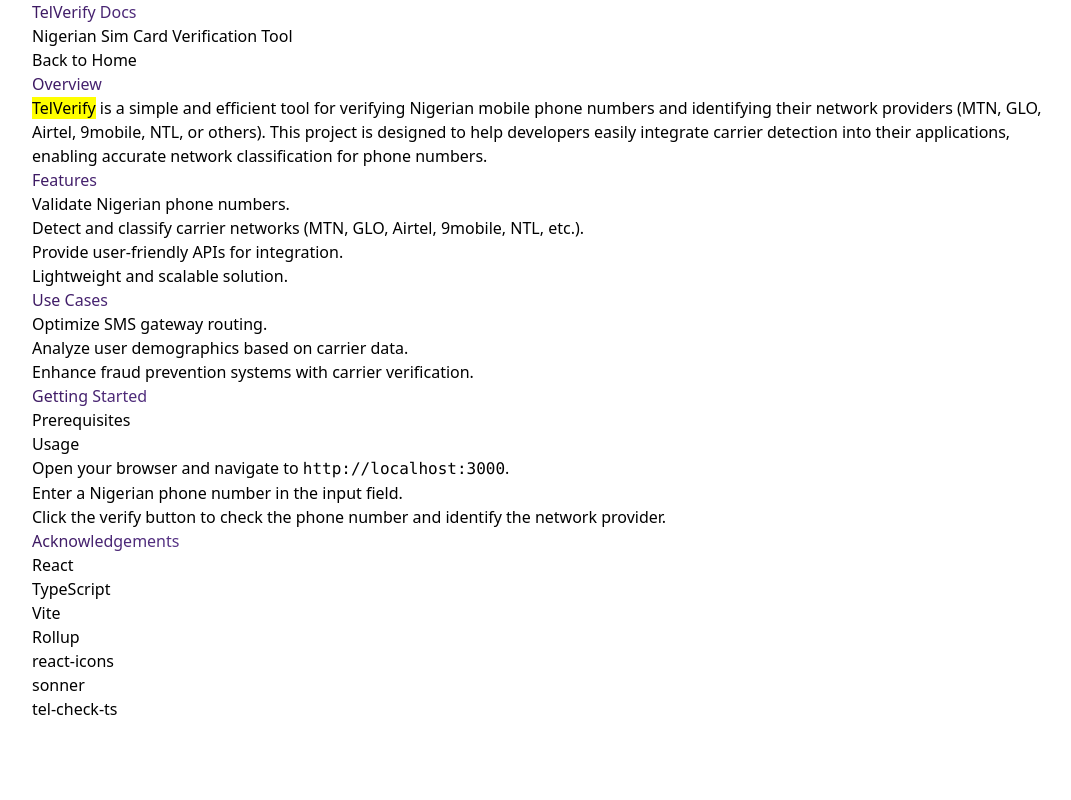
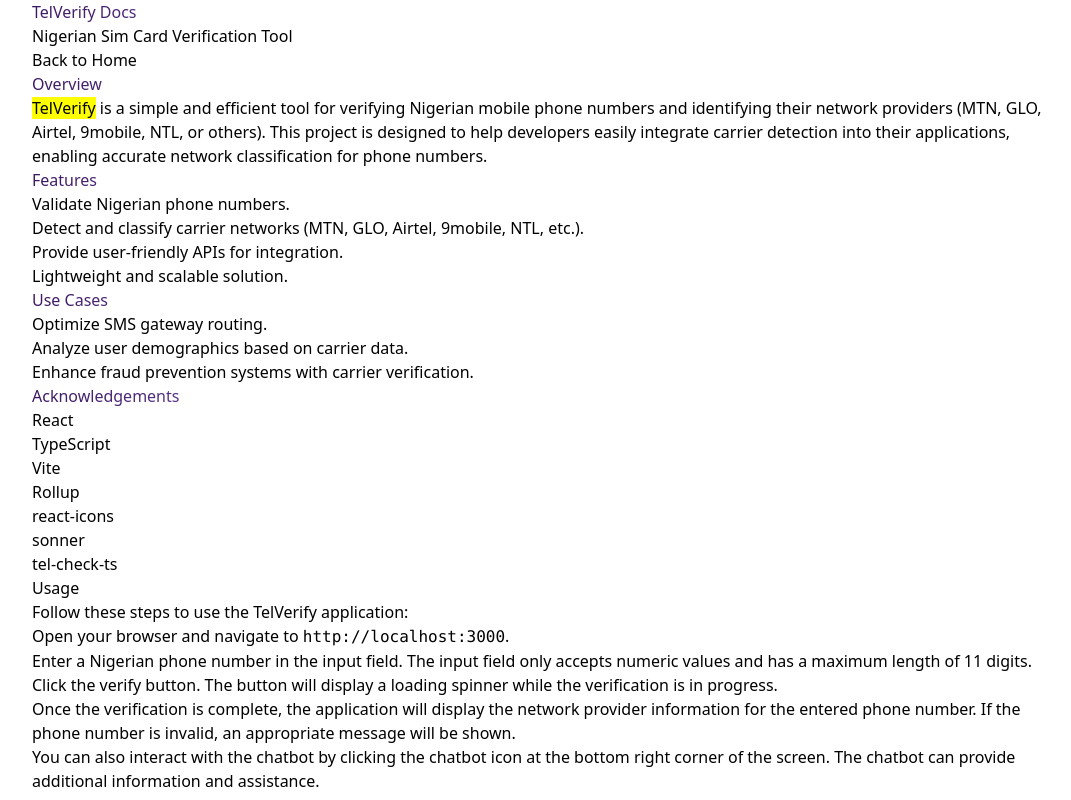
Before and after one commit to gitkarasune/TelVerify, a React (Vite) app: page /documentation in a window 1280 px wide. Shown: the whole page, without its empty margins (96-1167 px from the left). Built offline with nearby package versions, Linux system fonts and the light colour scheme.

Commit message:
new commit

```diff
--- a/src/Components/Docs.tsx
+++ b/src/Components/Docs.tsx
@@ -4,7 +4,9 @@
   return (
     <div className="min-h-screen pt-32 mb-14 maxContainer">
       <section className="-mt-7 flex justify-center items-center flex-col">
-        <h1 className="text-4xl font-bold p-2 Telverify"><Link to={"/"}>TelVerify </Link>Docs</h1>
+        <h1 className="text-4xl font-bold p-2 Telverify">
+          <Link to={"/"}>TelVerify </Link>Docs
+        </h1>
         <p className="">Nigerian Sim Card Verification Tool</p>
       </section>
 
@@ -16,16 +18,16 @@
         </Link>
       </section>
 
-      <div className="grid grid-col-1 md:grid-cols-1 lg:grid-cols-2 xl:grid-cols-2 gap-4">
+      <div className="grid grid-col-1 md:grid-cols-1 lg:grid-cols-2 xl:grid-cols-2 mb-4 gap-4">
         <section className="border border-gray-700 p-4 rounded-2xl transition-all bg-black text-white text-sm hover:border-blue-900 gradient-bg">
           <h2 className="text-2xl font-bold mb-5 Telverify">Overview</h2>
           <p>
-            <mark>TelVerify</mark> is a simple and efficient tool for verifying Nigerian
-            mobile phone numbers and identifying their network providers (MTN,
-            GLO, Airtel, 9mobile, NTL, or others). This project is designed to
-            help developers easily integrate carrier detection into their
-            applications, enabling accurate network classification for phone
-            numbers.
+            <mark>TelVerify</mark> is a simple and efficient tool for verifying
+            Nigerian mobile phone numbers and identifying their network
+            providers (MTN, GLO, Airtel, 9mobile, NTL, or others). This project
+            is designed to help developers easily integrate carrier detection
+            into their applications, enabling accurate network classification
+            for phone numbers.
           </p>
         </section>
         <section className="border border-gray-700 p-4 rounded-2xl transition-all bg-black text-white text-sm hover:border-blue-900 gradient-bg">
@@ -49,24 +51,6 @@
           </ul>
         </section>
         <section className="border border-gray-700 p-4 rounded-2xl transition-all bg-black text-white text-sm hover:border-blue-900 gradient-bg">
-          <h2 className="text-2xl font-bold Telverify">Getting Started</h2>
-          <h3 className="text-xl font-semibold">Prerequisites</h3>
-        </section>
-        <section className="border border-gray-700 p-4 rounded-2xl transition-all bg-black text-white text-sm hover:border-blue-900 gradient-bg">
-          <h2 className="text-2xl font-bold">Usage</h2>
-          <ol className="list-decimal list-inside">
-            <li>
-              Open your browser and navigate to{" "}
-              <code>http://localhost:3000</code>.
-            </li>
-            <li>Enter a Nigerian phone number in the input field.</li>
-            <li>
-              Click the verify button to check the phone number and identify the
-              network provider.
-            </li>
-          </ol>
-        </section>
-        <section className="border border-gray-700 p-4 rounded-2xl transition-all bg-black text-white text-sm hover:border-blue-900 gradient-bg">
           <h2 className="text-2xl font-bold Telverify">Acknowledgements</h2>
           <ul className="list-disc list-inside">
             <li>React</li>
@@ -79,6 +63,37 @@
           </ul>
         </section>
       </div>
+
+      <div>
+        <section className="border border-gray-700 p-4 rounded-2xl transition-all bg-black text-white text-sm hover:border-blue-900 gradient-bg mb-8">
+          <h2 className="text-2xl font-bold">Usage</h2>
+          <p>Follow these steps to use the TelVerify application:</p>
+          <ol className="list-decimal list-inside">
+            <li>
+              Open your browser and navigate to{" "}
+              <code>http://localhost:3000</code>.
+            </li>
+            <li>
+              Enter a Nigerian phone number in the input field. The input field
+              only accepts numeric values and has a maximum length of 11 digits.
+            </li>
+            <li>
+              Click the verify button. The button will display a loading spinner
+              while the verification is in progress.
+            </li>
+            <li>
+              Once the verification is complete, the application will display
+              the network provider information for the entered phone number. If
+              the phone number is invalid, an appropriate message will be shown.
+            </li>
+            <li>
+              You can also interact with the chatbot by clicking the chatbot
+              icon at the bottom right corner of the screen. The chatbot can
+              provide additional information and assistance.
+            </li>
+          </ol>
+        </section>
+      </div>
     </div>
   );
 };
```
